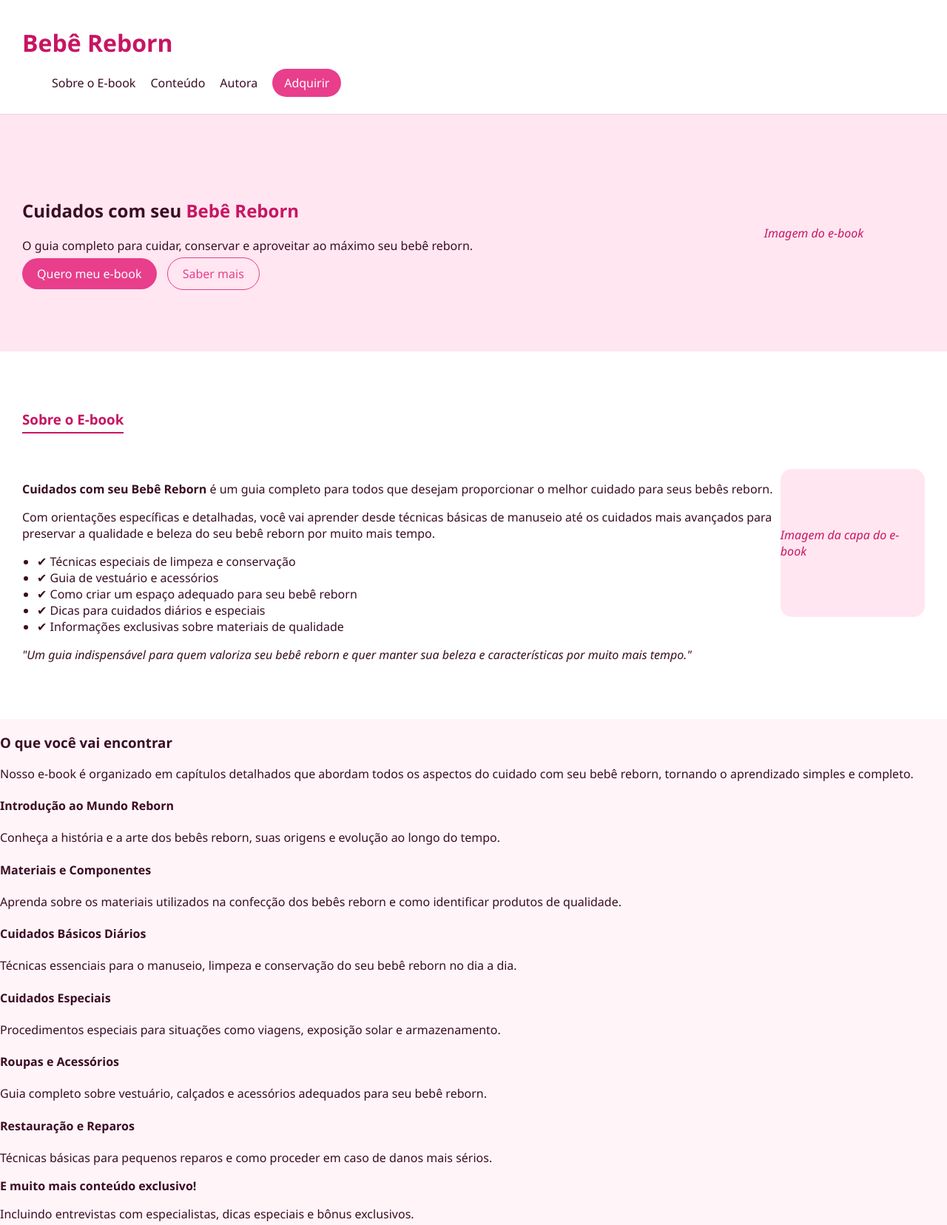
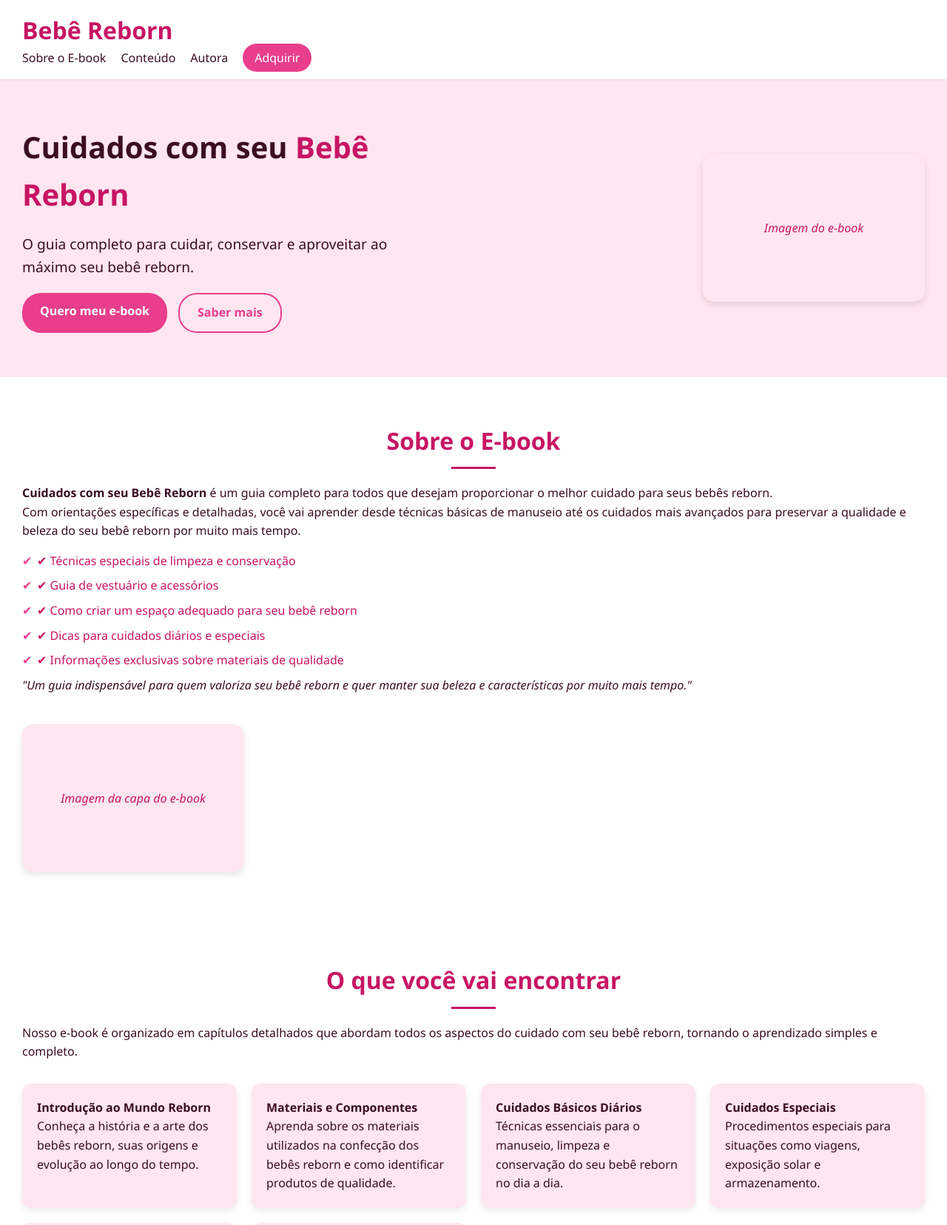
Before and after one commit to tthiagofs/cuidados-bebe-reborn, a plain HTML site: page index.html in a window 1280 px wide. Shown: the top 1656 px of the page at 74% size. Drawn offline with Linux system fonts and the light colour scheme.

Commit message:
Update style.css

```diff
--- a/style.css
+++ b/style.css
@@ -1,61 +1,122 @@
+
+* {
+    margin: 0;
+    padding: 0;
+    box-sizing: border-box;
+}
 
 body {
-    margin: 0;
     font-family: 'Segoe UI', sans-serif;
+    line-height: 1.6;
     background-color: #fff4f8;
     color: #3a0d23;
 }
+
 header {
     background: white;
     padding: 15px 30px;
     display: flex;
     justify-content: space-between;
     align-items: center;
-    border-bottom: 1px solid #f1cdd6;
+    box-shadow: 0 2px 4px rgba(0,0,0,0.05);
+    position: sticky;
+    top: 0;
+    z-index: 1000;
 }
+
 header h1 {
     color: #c71563;
+    font-weight: bold;
 }
+
 .nav ul {
     list-style: none;
     display: flex;
     gap: 20px;
 }
+
 .nav a {
     text-decoration: none;
     color: #3a0d23;
+    transition: color 0.3s ease;
 }
+
+.nav a:hover {
+    color: #c71563;
+}
+
 .nav .btn {
     background-color: #e83e8c;
     color: white;
     padding: 8px 16px;
     border-radius: 20px;
 }
+
+main section {
+    padding: 60px 30px;
+    animation: fadeIn 1s ease;
+}
+
 .hero {
     display: flex;
-    padding: 60px 30px;
+    flex-wrap: wrap;
+    gap: 40px;
+    justify-content: space-between;
     background-color: #ffe6f0;
-    justify-content: space-between;
     align-items: center;
 }
+
+.hero .text {
+    max-width: 500px;
+}
+
+.hero h2 {
+    font-size: 2.5rem;
+    margin-bottom: 20px;
+}
+
 .hero h2 span {
     color: #c71563;
 }
-.hero .btn-fill {
+
+.hero p {
+    font-size: 1.2rem;
+    margin-bottom: 20px;
+}
+
+.hero .buttons {
+    display: flex;
+    gap: 15px;
+}
+
+.btn-fill, .btn-outline {
+    padding: 12px 24px;
+    border-radius: 25px;
+    font-weight: bold;
+    text-decoration: none;
+    transition: all 0.3s ease;
+    display: inline-block;
+}
+
+.btn-fill {
     background-color: #e83e8c;
     color: white;
-    padding: 10px 20px;
-    border-radius: 25px;
-    margin-right: 10px;
-    text-decoration: none;
 }
-.hero .btn-outline {
+
+.btn-fill:hover {
+    background-color: #c71563;
+}
+
+.btn-outline {
     color: #e83e8c;
-    border: 1px solid #e83e8c;
-    padding: 10px 20px;
-    border-radius: 25px;
-    text-decoration: none;
+    border: 2px solid #e83e8c;
 }
+
+.btn-outline:hover {
+    background-color: #e83e8c;
+    color: white;
+}
+
 .image {
     width: 300px;
     height: 200px;
@@ -66,23 +127,139 @@ header h1 {
     align-items: center;
     color: #c71563;
     font-style: italic;
+    box-shadow: 0 4px 10px rgba(0,0,0,0.1);
 }
-.sobre {
-    padding: 60px 30px;
-    background-color: #fff;
+
+.sobre, .conteudo, .autora, .depoimentos, .comprar, .faq {
+    background-color: white;
 }
-.sobre h3 {
+
+.sobre .content, .autora .content {
+    display: flex;
+    flex-wrap: wrap;
+    gap: 40px;
+    align-items: center;
+}
+
+.sobre ul, .comprar ul {
+    margin-top: 15px;
+    list-style: none;
+}
+
+.sobre ul li, .comprar ul li {
+    margin-bottom: 8px;
+    color: #c71563;
+    position: relative;
+    padding-left: 20px;
+}
+
+.sobre ul li::before, .comprar ul li::before {
+    content: "✔";
+    position: absolute;
+    left: 0;
+    color: #e83e8c;
+}
+
+h3 {
+    color: #c71563;
+    font-size: 2rem;
+    margin-bottom: 20px;
     text-align: center;
-    color: #c71563;
-    border-bottom: 2px solid #c71563;
-    display: inline-block;
-    padding-bottom: 5px;
+    position: relative;
 }
-.sobre .content {
-    display: flex;
-    justify-content: space-between;
+
+h3::after {
+    content: "";
+    display: block;
+    width: 60px;
+    height: 3px;
+    background: #c71563;
+    margin: 10px auto 0;
+}
+
+.conteudo .grid, .depoimentos .grid {
+    display: grid;
+    gap: 20px;
     margin-top: 30px;
 }
-.sobre ul {
-    padding-left: 20px;
+
+.conteudo .grid {
+    grid-template-columns: repeat(auto-fit, minmax(250px, 1fr));
 }
+
+.depoimentos .grid {
+    grid-template-columns: repeat(auto-fit, minmax(280px, 1fr));
+}
+
+.card {
+    background-color: #ffe6f0;
+    border-radius: 12px;
+    padding: 20px;
+    box-shadow: 0 4px 10px rgba(0,0,0,0.08);
+    transition: transform 0.3s ease;
+}
+
+.card:hover {
+    transform: scale(1.02);
+}
+
+.autora .dados {
+    display: flex;
+    gap: 30px;
+    margin-top: 20px;
+}
+
+.autora .dados li {
+    background-color: #ffe6f0;
+    padding: 10px 20px;
+    border-radius: 12px;
+    font-weight: bold;
+    color: #c71563;
+}
+
+.comprar .oferta {
+    background-color: #ffe6f0;
+    border-radius: 20px;
+    padding: 30px;
+    text-align: center;
+    max-width: 400px;
+    margin: 0 auto 20px;
+}
+
+.comprar .preco {
+    font-size: 2.5rem;
+    color: #c71563;
+    margin: 10px 0;
+}
+
+.comprar .preco-antigo {
+    text-decoration: line-through;
+    font-size: 1rem;
+    color: #888;
+    margin-left: 10px;
+}
+
+.comprar .pagamento, .comprar .contato, .faq .contato {
+    text-align: center;
+    margin-top: 10px;
+    font-size: 0.9rem;
+}
+
+.faq ul {
+    max-width: 600px;
+    margin: 0 auto;
+    list-style: none;
+}
+
+.faq ul li {
+    background-color: #ffe6f0;
+    padding: 15px 20px;
+    margin-bottom: 10px;
+    border-radius: 12px;
+    box-shadow: 0 2px 5px rgba(0,0,0,0.05);
+}
+
+@keyframes fadeIn {
+    from { opacity: 0; transform: translateY(10px); }
+    to { opacity: 1; transform: translateY(0); }
+}
```
